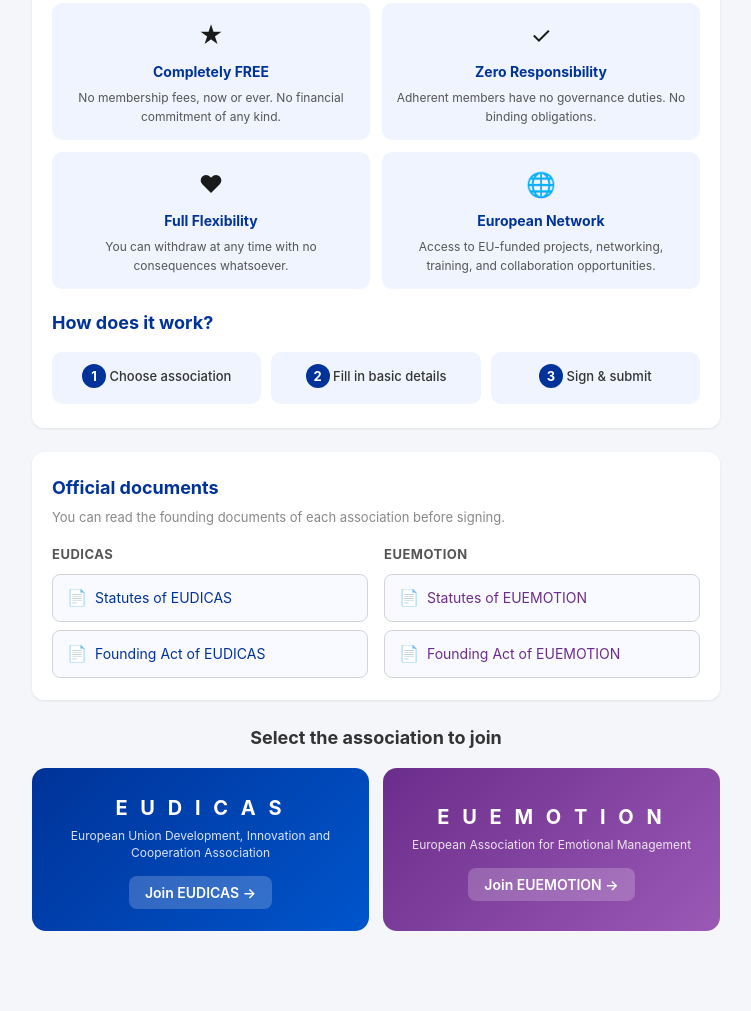
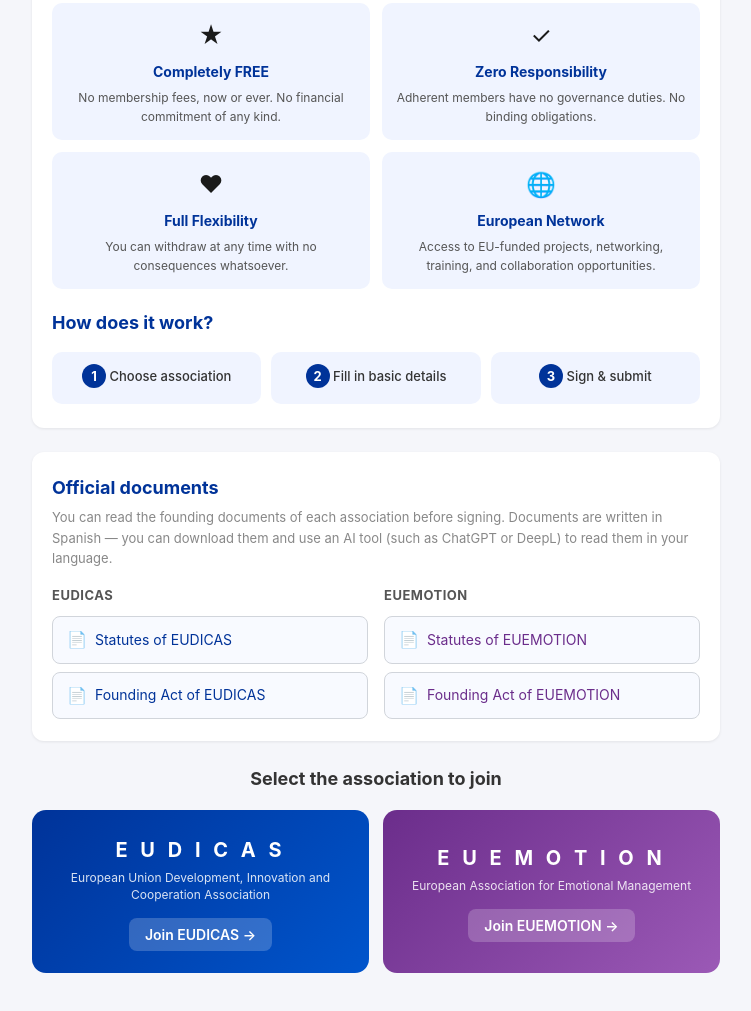
Before and after one commit to ongpasos-droid/firmar-documentos-ongs-europeas, a website: page public/index.html in a window 1280 px wide. Shown: the part 661-1672 px from the top of the page, without its empty margins (264-1015 px from the left). Drawn offline with Linux system fonts and the light colour scheme.

Commit message:
feat: add language note to docs section

```diff
--- a/public/index.html
+++ b/public/index.html
@@ -62,7 +62,7 @@
       <!-- Official documents -->
       <section class="docs-section">
         <h2>Official documents</h2>
-        <p class="docs-intro">You can read the founding documents of each association before signing.</p>
+        <p class="docs-intro">You can read the founding documents of each association before signing. Documents are written in Spanish — you can download them and use an AI tool (such as ChatGPT or DeepL) to read them in your language.</p>
         <div class="docs-grid">
           <div class="docs-group">
             <div class="docs-group-title">EUDICAS</div>
```
